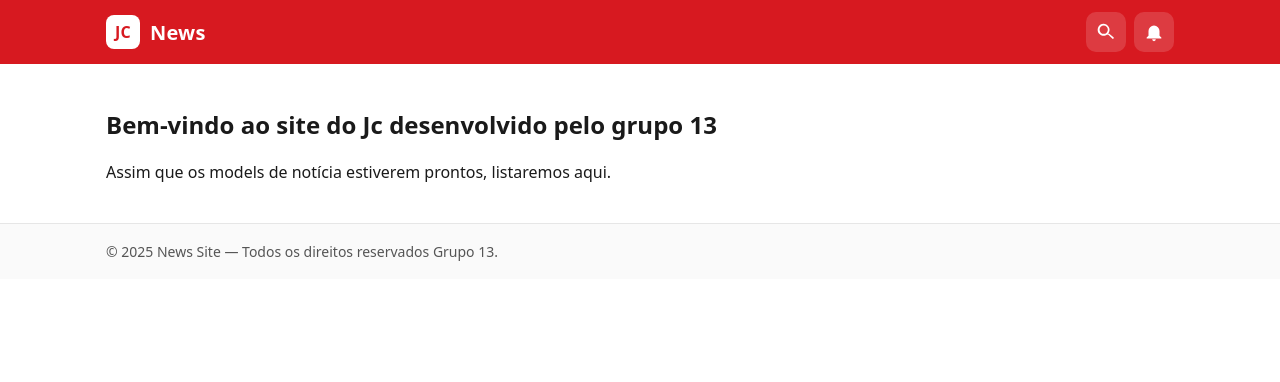
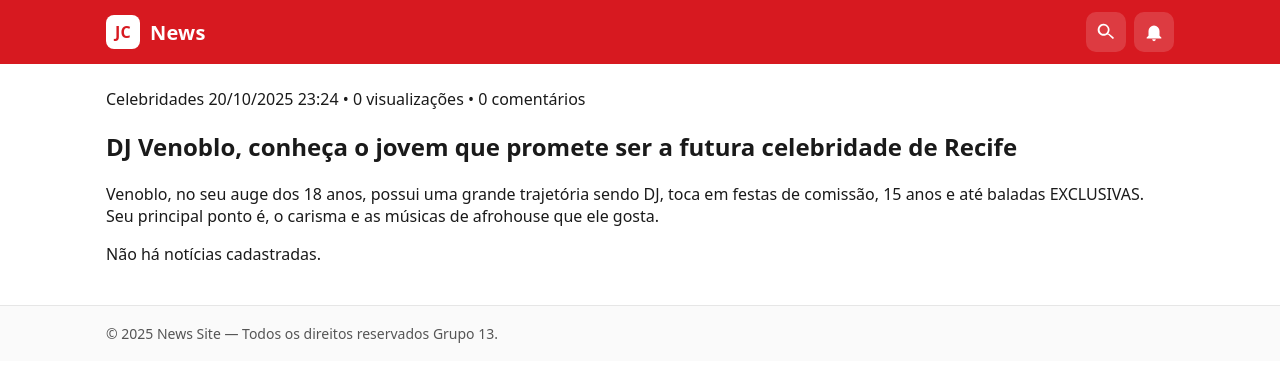
Before and after one commit to eduardohasantos/menjaro, a Django app: page / in a window 1280 px wide. Shown: the top 382 px of the page. Run offline with Django 5.2, Linux system fonts and the light colour scheme; data comes from the database, SQL or seed files in the repository; both versions use the stored data as it was after the commit; data that the repository does not hold is empty.

Commit message:
corrigindo a home de noticias

```diff
--- a/project_jc/app1/templates/app1/home.html
+++ b/project_jc/app1/templates/app1/home.html
@@ -2,6 +2,7 @@
 {% block title %}Início · News Site{% endblock %}
 {% block content %}
   <section class="container">
+
     {% if query %}
       <h1>Resultados para “{{ query }}”</h1>
       {% if results and results|length %}
@@ -13,9 +14,67 @@
       {% else %}
         <p>Nenhum resultado encontrado.</p>
       {% endif %}
+
     {% else %}
-      <h1>Bem-vindo ao site do Jc desenvolvido pelo grupo 13</h1>
-      <p>Assim que os models de notícia estiverem prontos, listaremos aqui.</p>
+      {% if noticias %}
+
+        {# ===== Notícia principal (a mais recente) ===== #}
+        {% with noticia_principal=noticias.0 %}
+          <article class="noticia noticia--principal" id="noticia-{{ noticia_principal.id }}">
+            <header class="noticia__cabecalho">
+              {% if noticia_principal.categoria %}
+                <span class="noticia__categoria">{{ noticia_principal.categoria.nome }}</span>
+              {% endif %}
+              <time datetime="{{ noticia_principal.data_publicacao|date:'c' }}">
+                {{ noticia_principal.data_publicacao|date:"d/m/Y H:i" }}
+              </time>
+              <span>• {{ noticia_principal.visualizacoes }} visualizações</span>
+              <span>• {{ noticia_principal.comentarios.count }} comentários</span>
+            </header>
+
+            <h2 class="noticia__titulo">{{ noticia_principal.titulo }}</h2>
+
+            <div class="noticia__conteudo">
+              {{ noticia_principal.conteudo|truncatechars:300 }}
+            </div>
+
+            <div class="noticia__acoes">            </div>
+          </article>
+        {% endwith %}
+
+        {# ===== Outras notícias ===== #}
+        <section class="grid-noticias" aria-label="Mais notícias">
+          {% for noticia in noticias|slice:"1:" %}
+            <article class="noticia" id="noticia-{{ noticia.id }}">
+              <header class="noticia__cabecalho">
+                {% if noticia.categoria %}
+                  <span class="noticia__categoria">{{ noticia.categoria.nome }}</span>
+                {% endif %}
+                <time datetime="{{ noticia.data_publicacao|date:'c' }}">
+                  {{ noticia.data_publicacao|date:"d/m/Y H:i" }}
+                </time>
+                <span>• {{ noticia.visualizacoes }} visualizações</span>
+                <span>• {{ noticia.comentarios.count }} comentários</span>
+              </header>
+
+              <h3 class="noticia__titulo">{{ noticia.titulo }}</h3>
+
+              <div class="noticia__conteudo">
+                {{ noticia.conteudo|truncatechars:180 }}
+              </div>
+
+              <div class="noticia__acoes">
+              </div>
+            </article>
+          {% empty %}
+            <p>Não há notícias cadastradas.</p>
+          {% endfor %}
+        </section>
+
+      {% else %}
+        <h1>Bem-vindo ao site do Jc desenvolvido pelo grupo 13</h1>
+        <p>Assim que os models de notícia estiverem prontos, listaremos aqui.</p>
+      {% endif %}
     {% endif %}
   </section>
 {% endblock %}
--- a/project_jc/app1/views.py
+++ b/project_jc/app1/views.py
@@ -1,13 +1,16 @@
 from django.contrib import messages
 from django.shortcuts import render, redirect
 from django.views import View
-
+from .models import Noticia
 from .forms import SubscriptionForm
 
 
 class HomeView(View):
     def get(self, request):
-        return render(request, "app1/home.html", {"form": SubscriptionForm()})
+        noticias = Noticia.objects.order_by('-data_publicacao')
+        context = {"form": SubscriptionForm(), 'noticias': noticias}
+        return render(request, "app1/home.html", context)
+
 
 class SubscribeView(View):
     def post(self, request):
```
Also changed, not shown: project_jc/app1/static/app1/css/news.css (added, +17 -0 lines), project_jc/app1/static/app1/css/style.css (line endings or trailing spaces), project_jc/db.sqlite3.
